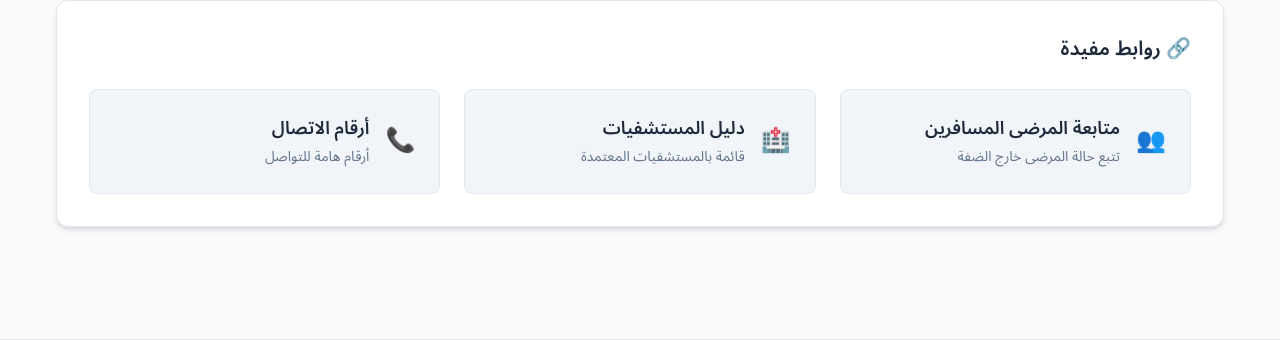
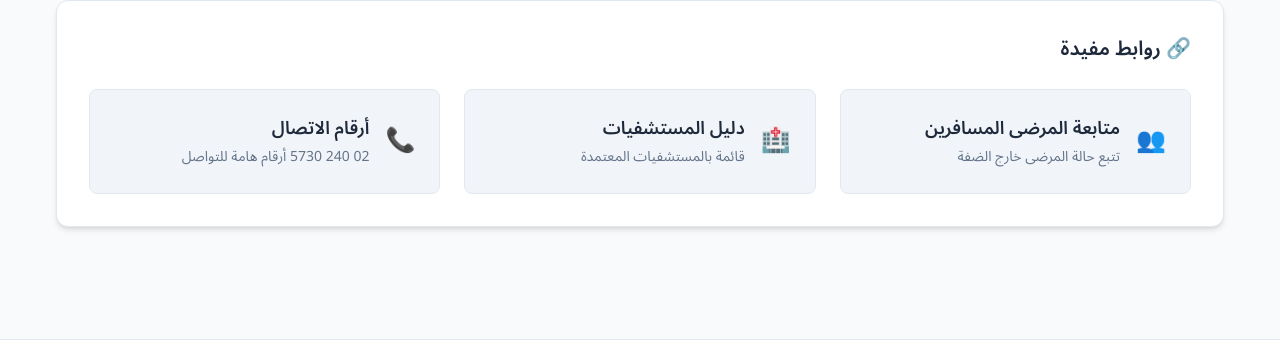
Before and after one commit to AbdalrheemHasanSalah/WestBankHealth, a Python web app: template templates/index.html in a window 1280 px wide. Shown: the part 3551-3891 px from the top of the page. Run offline with Jinja, Linux system fonts and the light colour scheme; the template is opened without the code that fills it, so the values that code supplies are empty.

Commit message:
Update index.html

```diff
--- a/templates/index.html
+++ b/templates/index.html
@@ -469,7 +469,7 @@
                                     </div>
                                 </a>
                                 <a
-                                    href="https://www.moh.ps/index.php?option=com_content&view=article&id=280&Itemid=114"
+                                    href="tel:02 240 5730"
                                     target="_blank"
                                     class="link-card"
                                 >
@@ -479,7 +479,8 @@
                                             أرقام الاتصال
                                         </div>
                                         <div class="link-description">
-                                            أرقام هامة للتواصل
+                                             02 240 5730 أرقام هامة للتواصل
+
 
                                         </div>
                                     </div>
```
